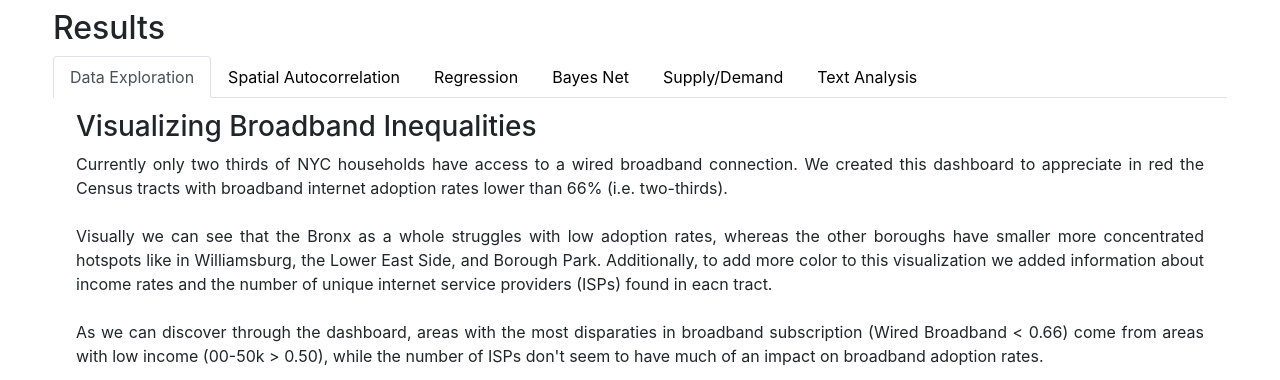
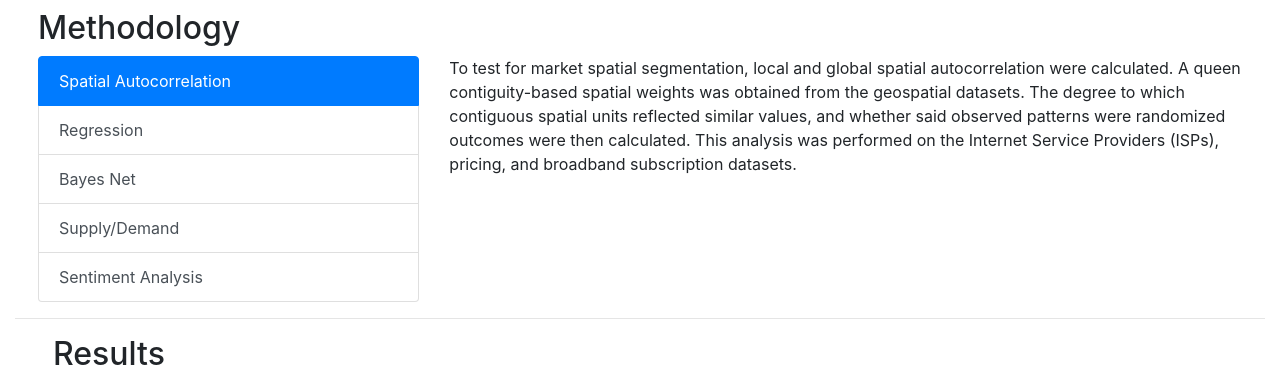
Before and after one commit to nyconnect2020/nyconnect2020.github.io, a Jekyll site: the page built from README.md, in a window 1280 px wide and 900 px high, scrolled down 1623 px, cut to the strip 252-632 px from the top of the window. Built offline with Jekyll 4.4.1, drawn with Linux system fonts in a browser that asks for light colours; our own code applies the rules of GitHub Pages for plain Markdown files.

Commit message:
setting the bones of our methodology section

```diff
--- /dev/null
+++ b/_includes/methods.html
@@ -0,0 +1,50 @@
+<div class="row">
+    <div class="col-12">
+        <h2>Methodology</h2>
+    </div>
+    <div class="col-4">
+        <div class="list-group" id="list-tab" role="tablist">
+            <a class="list-group-item list-group-item-action active" id="list-spatial" data-toggle="list" href="#list-home" role="tab" aria-controls="home">
+                Spatial Autocorrelation
+            </a>
+            <a class="list-group-item list-group-item-action" id="list-regression" data-toggle="list" href="#list-profile" role="tab" aria-controls="profile">
+                Regression
+            </a>
+            <a class="list-group-item list-group-item-action" id="list-bayes" data-toggle="list" href="#list-messages" role="tab" aria-controls="messages">
+                Bayes Net
+            </a>
+            <a class="list-group-item list-group-item-action" id="list-econ" data-toggle="list" href="#list-settings" role="tab" aria-controls="settings">
+                Supply/Demand
+            </a>
+            <a class="list-group-item list-group-item-action" id="list-twitter" data-toggle="list" href="#list-settings" role="tab" aria-controls="settings">
+                Sentiment Analysis
+            </a>
+        </div>
+    </div>
+    <div class="col-8">
+      <div class="tab-content" id="nav-tabContent">
+        <div class="tab-pane fade show active" id="list-home" role="tabpanel" aria-labelledby="list-spatial">
+            To test for market spatial segmentation, local and global spatial autocorrelation were calculated.
+            A queen contiguity-based spatial weights was obtained from the geospatial datasets.
+            The degree to which contiguous spatial units reflected similar values, and whether said observed patterns were randomized outcomes were then calculated.
+            This analysis was performed on the Internet Service Providers (ISPs), pricing, and broadband subscription datasets.
+        </div>
+        <div class="tab-pane fade" id="list-profile" role="tabpanel" aria-labelledby="list-regression">...
+
+        </div>
+        <div class="tab-pane fade" id="list-messages" role="tabpanel" aria-labelledby="list-bayes">
+            A Bayesian Network was constructed using demographic data such as race, income, age, and broadband subscription rates,
+             plus the number of unique broadband ISPs at the Census block level.
+            The network showed which of those factors had an impact on broadband subscription rates.
+        </div>
+        <div class="tab-pane fade" id="list-settings" role="tabpanel" aria-labelledby="list-econ">...
+
+        </div>
+        <div class="tab-pane fade" id="list-settings" role="tabpanel" aria-labelledby="list-twitter">
+            Text mining based on Twitter data was also performed to provide more insights into the public's perception of current telecom service.
+            Twitter analysis includes tweet retrieval, text preprocessing, exploratory data analysis, sentiment analysis and word cloud visualization. Tweets mentioning a provider and services between 2010 and 2020 were scraped.
+            A Word2vec-LSTM model evaluated each tweet’s sentiment on a scale of 0 (negative) to 1 (positive).
+        </div>
+      </div>
+    </div>
+  </div>
--- a/_layouts/default.html
+++ b/_layouts/default.html
@@ -19,6 +19,10 @@
     <hr>
 
     {%- include data.html -%}
+
+    <hr>
+
+    {%- include methods.html -%}
 
     <hr>
 
```
